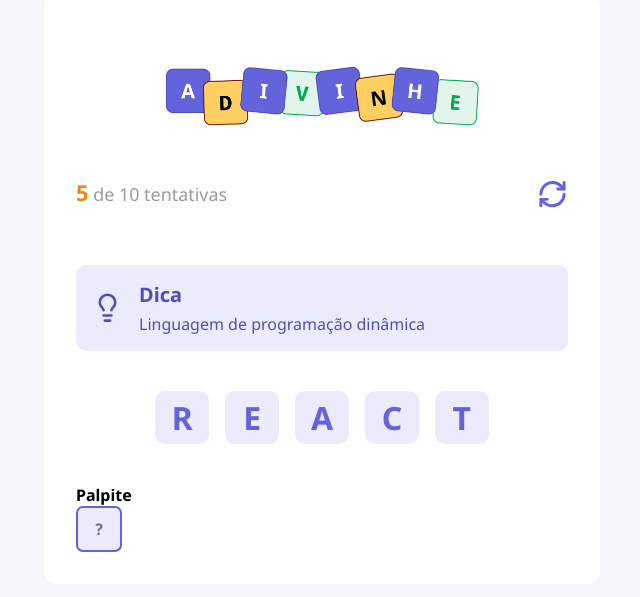
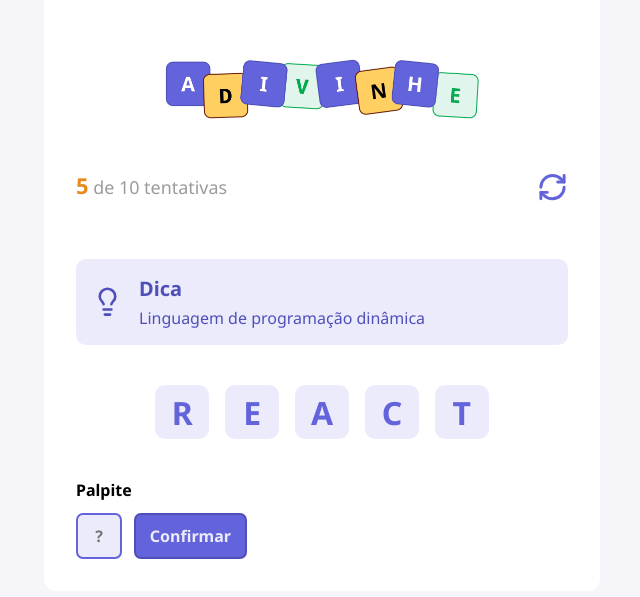
Before and after one commit to joaocorreiaf01/guessing-game, a React (Vite) app: page / in a window 1280 px wide. Shown: the part 111-708 px from the top of the page, without its empty margins (318-958 px from the left). Built offline with nearby package versions, Linux system fonts and the light colour scheme.

Commit message:
create component Button & styles

```diff
--- a/src/App.tsx
+++ b/src/App.tsx
@@ -1,6 +1,7 @@
 import styles from "./app.module.css"
 import { Input } from "./components/Input"
 import { Tip } from "./components/Tip"
+import { Button } from "./components/Button"
 import { Letter } from "./components/Letter"
 import { Header } from "./components/Header"
 
@@ -25,8 +26,9 @@
         </div>
 
         <h4>Palpite</h4>
-        <div>
+        <div className={styles.guess}>
           <Input autoFocus maxLength={1} placeholder="?"/>
+          <Button title="Confirmar" />
         </div>
       </main>
     </div>
--- a/src/app.module.css
+++ b/src/app.module.css
@@ -26,3 +26,10 @@
 
     margin: 2.5rem 0;
 }
+
+.guess {
+    display: flex;
+    gap: 0.75rem;
+
+    margin-top: 0.75rem;
+}
--- /dev/null
+++ b/src/components/Button/index.tsx
@@ -0,0 +1,15 @@
+import styles from "./styles.module.css"
+
+
+type Props = React.ComponentProps<"button"> & {
+    title: string
+}
+
+
+export function Button({ title, ...rest }: Props) {
+    return (
+        <button type="button" className={styles.button} {...rest}>
+            {title}
+        </button>
+    )
+}
--- /dev/null
+++ b/src/components/Button/styles.module.css
@@ -0,0 +1,12 @@
+.button {
+    height: 2.87rem;
+    border-radius: 0.43rem;
+
+    background-color: #6363db;
+    border: 2px solid #4f4fb9;
+    color: #ebebfc;
+
+    padding: 0 0.87rem;
+    font-size: 1rem;
+    font-weight: 700;
+}
--- a/src/global.css
+++ b/src/global.css
@@ -12,12 +12,10 @@
     background-color: #f5f5fa;
 
     font-family: "Noto Sans", serif;
-    font-optical-sizing: auto;
 }
 
-input {
+input, button {
     font-family: "Noto Sans", serif;
-    font-optical-sizing: auto;
 }
 
 button {
```
